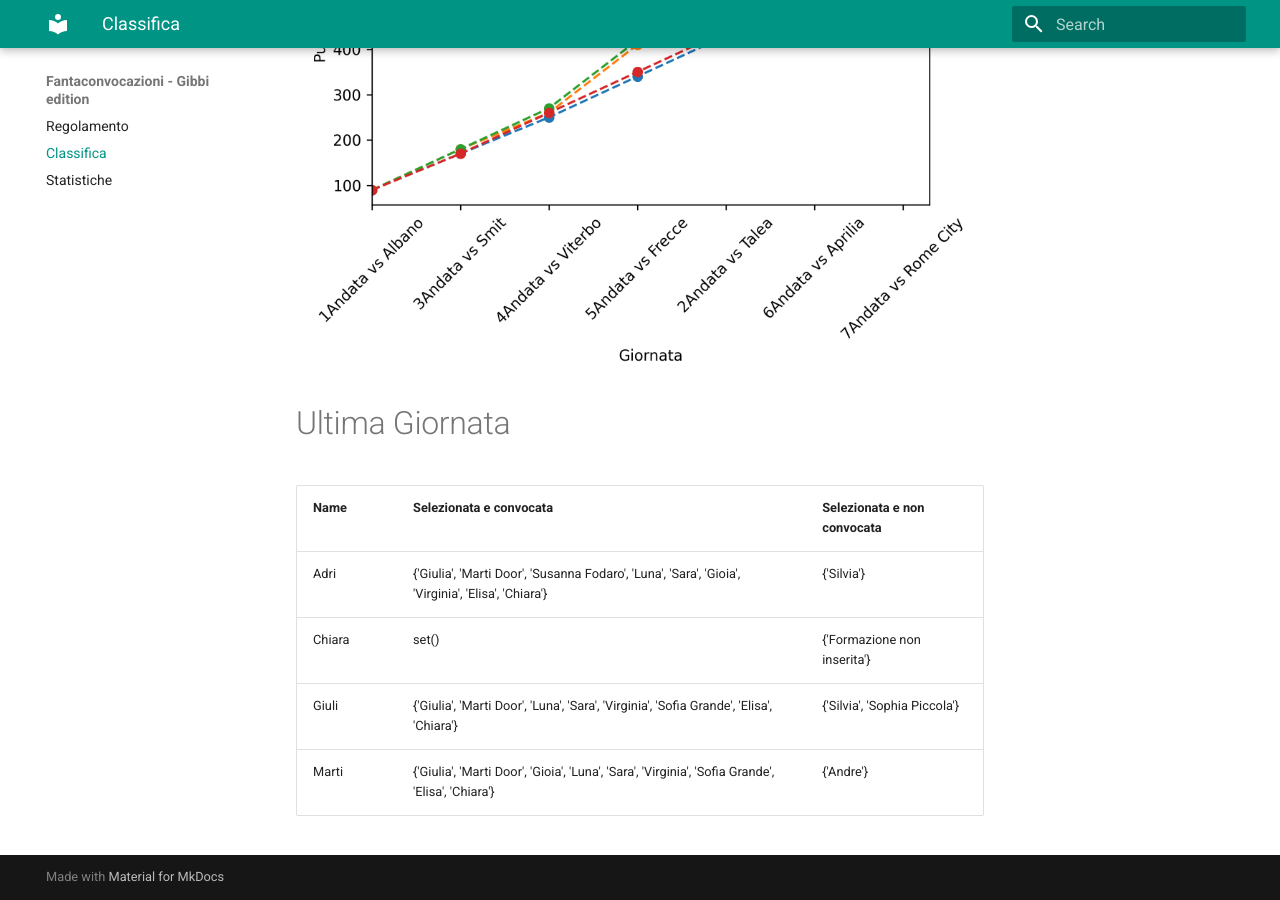
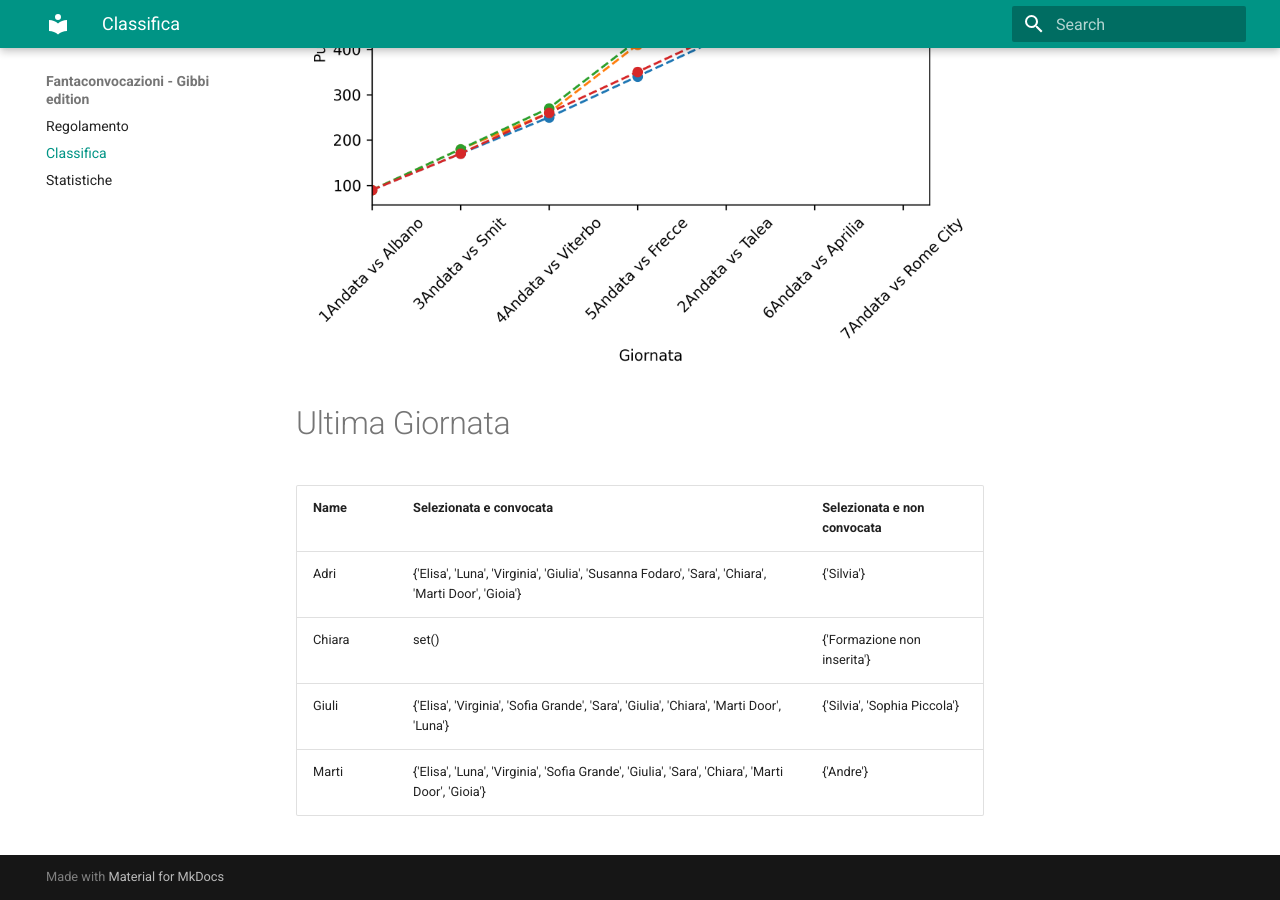
Before and after one commit to martinig94/fantagibbi, an MkDocs documentation site: the page built from docs/Classifica.md, in a window 1280 px wide and 900 px high, scrolled down 699 px. Built offline with MkDocs 1.6.1 and Material for MkDocs 9.7.7, drawn with Linux system fonts in a browser that asks for light colours.

Commit message:
Auto-update from main.py

```diff
--- a/docs/Classifica.md
+++ b/docs/Classifica.md
@@ -17,8 +17,8 @@
 <!-- START_TABLE CORRECT -->
 | Name   | Selezionata e convocata                                                                            | Selezionata e non convocata   |
 |:-------|:---------------------------------------------------------------------------------------------------|:------------------------------|
-| Adri   | {'Giulia', 'Marti Door', 'Susanna Fodaro', 'Luna', 'Sara', 'Gioia', 'Virginia', 'Elisa', 'Chiara'} | {'Silvia'}                    |
+| Adri   | {'Elisa', 'Luna', 'Virginia', 'Giulia', 'Susanna Fodaro', 'Sara', 'Chiara', 'Marti Door', 'Gioia'} | {'Silvia'}                    |
 | Chiara | set()                                                                                              | {'Formazione non inserita'}   |
-| Giuli  | {'Giulia', 'Marti Door', 'Luna', 'Sara', 'Virginia', 'Sofia Grande', 'Elisa', 'Chiara'}            | {'Silvia', 'Sophia Piccola'}  |
-| Marti  | {'Giulia', 'Marti Door', 'Gioia', 'Luna', 'Sara', 'Virginia', 'Sofia Grande', 'Elisa', 'Chiara'}   | {'Andre'}                     |
+| Giuli  | {'Elisa', 'Virginia', 'Sofia Grande', 'Sara', 'Giulia', 'Chiara', 'Marti Door', 'Luna'}            | {'Silvia', 'Sophia Piccola'}  |
+| Marti  | {'Elisa', 'Luna', 'Virginia', 'Sofia Grande', 'Giulia', 'Sara', 'Chiara', 'Marti Door', 'Gioia'}   | {'Andre'}                     |
 <!-- END_TABLE CORRECT -->
```
